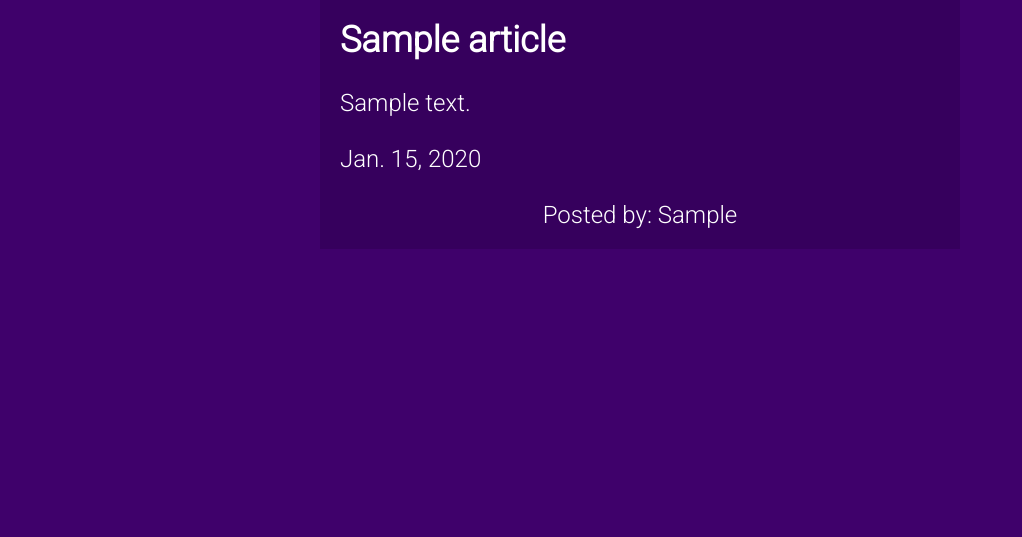
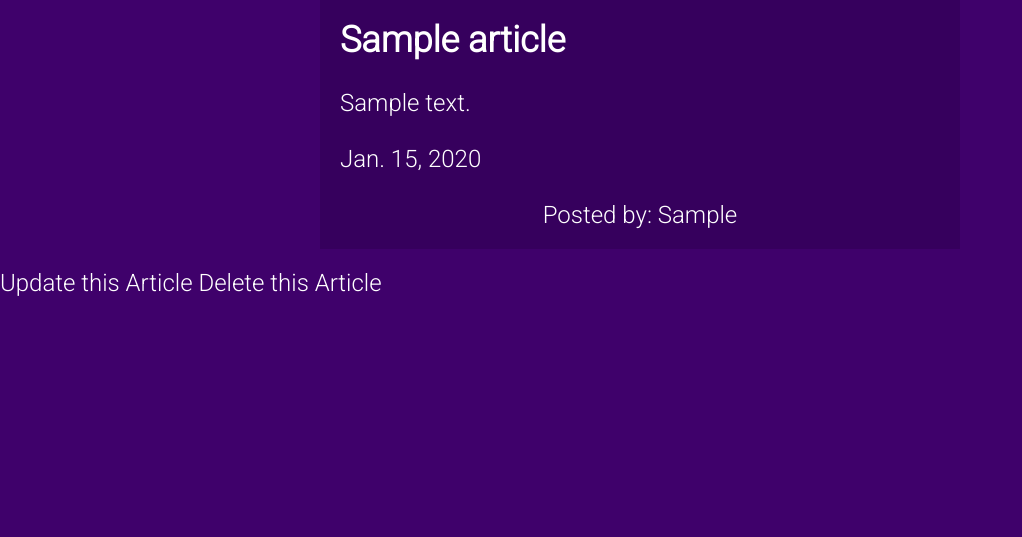
Before and after one commit to victorhostert/Django-Blog-Project, a Django app: a page that uses blog/assets/templates/blog/post.html in a window 1280 px wide. Shown: the part 101-638 px from the top of the page, without its empty margins (0-1022 px from the left). Run offline with Django 3.2, Linux system fonts and the light colour scheme; a user stored in the database is signed in; tables that the repository leaves empty hold one stand-in row (values such as "Sample post"); grey boxes marked "Sample" are stand-in pictures.

Commit message:
feat: User can update and delete articles, but only in their own post

```diff
--- a/blog/assets/templates/blog/post.html
+++ b/blog/assets/templates/blog/post.html
@@ -17,4 +17,10 @@
         </div>
         <p class="author_post">Posted by: <span>{{article.author.username}}</span></p>
     </div>
+    <div class="update_delete">
+        {% if user.is_authenticated and user == article.author%}
+        <a href="{% url 'blog:update' slug=article.slug %}">Update this Article</a>
+        <a href="{% url 'blog:delete_proceed' slug=article.slug %}">Delete this Article</a>
+    {% endif %}
+    </div>
 {% endblock %}
--- a/blog/urls.py
+++ b/blog/urls.py
@@ -13,7 +13,7 @@ urlpatterns = [
     path('about/', views.about, name='about'),
     path('create/', views.article_create, name='create'),
     path('<slug:slug>/', views.post, name='post'),
-    # path('update/<slug:slug>', views.article_update, name='update'),
+    path('update/<slug:slug>', views.article_update, name='update'),
     path('delete_proceed/<slug:slug>/', views.article_delete_proceed, name='delete_proceed'),
     path('delete/<slug:slug>/', views.article_delete, name='delete'),
 ]
--- a/blog/views.py
+++ b/blog/views.py
@@ -12,7 +12,7 @@ def about(request):
     return render(request, 'blog/about.html')
 
 def post(request, slug):
-    article = Article.objects.get(slug=slug)
+    article = get_object_or_404(Article, slug=slug)
     return render(request, 'blog/post.html', {'article': article})
 
 @login_required(login_url="/auth/login/")
@@ -32,7 +32,7 @@ def article_create(request):
 
 @login_required(login_url="/auth/login/")
 def article_update(request, slug):
-    article = Article.objects.get(slug=slug)
+    article = get_object_or_404(Article, slug=slug)
     if request.method == 'POST':
         form = forms.CreateArticle(request.POST, request.FILES, instance=article)
         if form.is_valid():
@@ -51,6 +51,7 @@ def article_delete_proceed(request, slug):
     context = {'article': article}
     return render(request, 'blog/article_delete_proceed.html', context)
 
+@login_required(login_url="/auth/login/")
 def article_delete(request, slug):
     article = get_object_or_404(Article, slug=slug)
     article.delete()
```
Also changed, not shown: blog/assets/templates/blog/article_update.html (added, +16 -0 lines).
